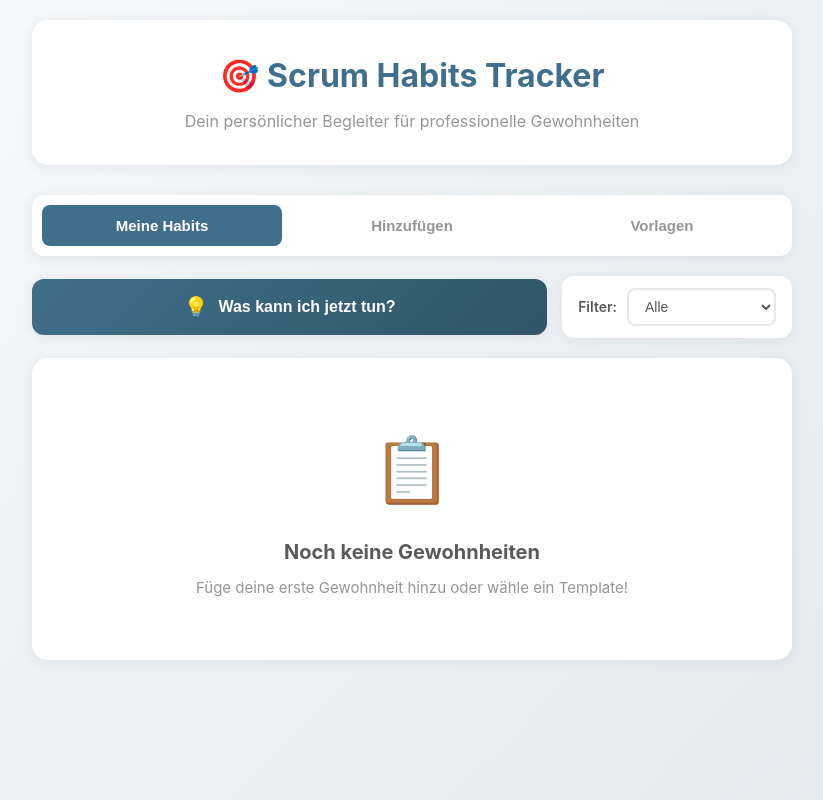
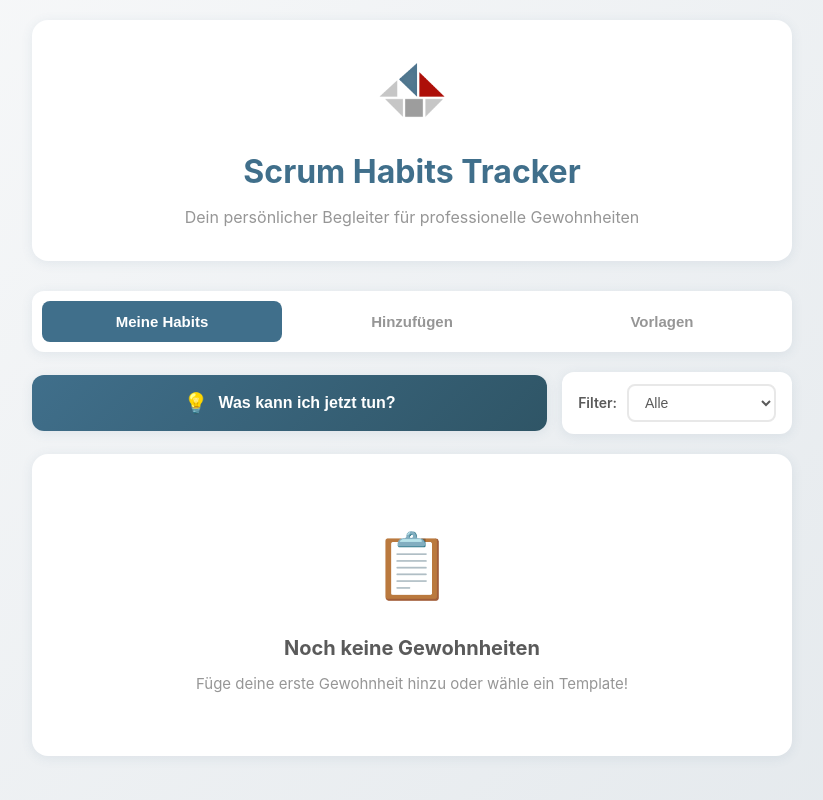
Before and after one commit to KarstenRoeth/scrum-habits-tracker, a plain HTML site: page index.html in a window 1280 px wide. Shown: the whole page, without its empty margins (228-1051 px from the left). Drawn offline with Linux system fonts and the light colour scheme.

Commit message:
Neues logo

```diff
--- a/index.html
+++ b/index.html
@@ -13,7 +13,8 @@
 <body>
     <div class="container">
         <header>
-            <h1>🎯 Scrum Habits Tracker</h1>
+            <img src="logo.png" alt="Emendare Logo" class="logo">
+            <h1>Scrum Habits Tracker</h1>
             <p class="subtitle">Dein persönlicher Begleiter für professionelle Gewohnheiten</p>
         </header>
 
--- a/style.css
+++ b/style.css
@@ -46,6 +46,15 @@ header {
     background: var(--white);
     border-radius: 16px;
     box-shadow: var(--shadow);
+}
+
+.logo {
+    width: 80px;
+    height: auto;
+    margin-bottom: 16px;
+    display: block;
+    margin-left: auto;
+    margin-right: auto;
 }
 
 header h1 {
```
Also changed, not shown: logo.png (added), 1 other file.
